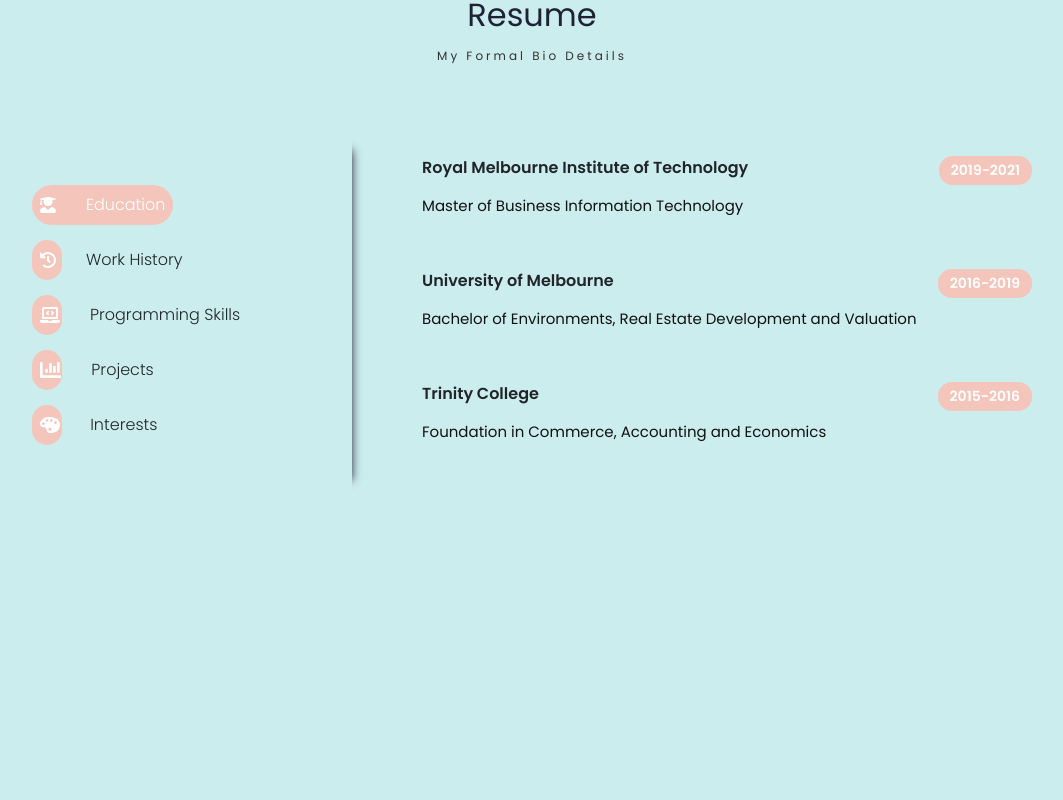
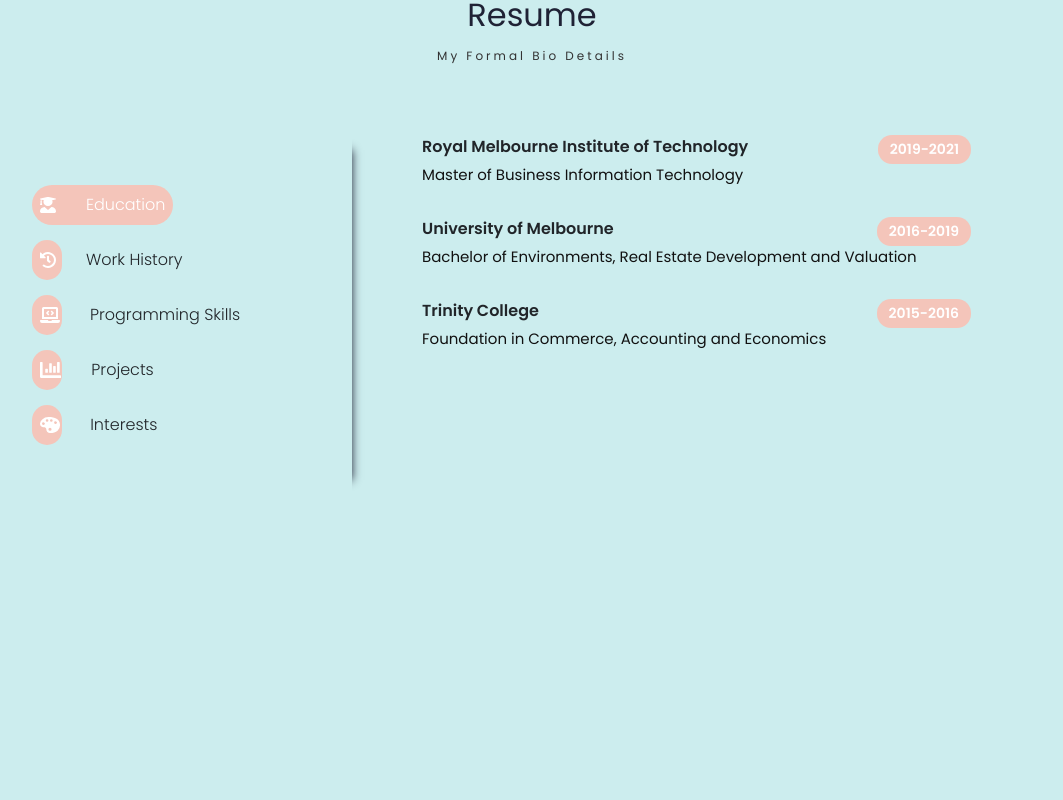
Before and after one commit to bunnyvy/portfoliowebsite, a React (Create React App) app in the folder client/: page / in a window 1280 px wide. Shown: the part 2340-3140 px from the top of the page, without its empty margins (108-1171 px from the left). Built offline with nearby package versions, Linux system fonts and the light colour scheme; a web font is replaced by a local one.

Commit message:
made changes to the resume section

```diff
--- a/client/src/PortfolioContainer/Resume/Resume.css
+++ b/client/src/PortfolioContainer/Resume/Resume.css
@@ -76,7 +76,6 @@
 .resume-screen-container{
     display: flex;
     flex-direction: column;
-    justify-content: space-evenly;
     height: 360px;
     width: 100%;
     font-family: "Poppins Light";
@@ -106,12 +105,13 @@
     font-size: 15px;
     font-family: "Poppins Regular";
     color: #111;
-    margin: 10px 0 0;
+    margin-right: 10%;
 }
 .resume-heading-description{
     text-align: justify;
     font-family: "Poppins Light";
     font-size: 14px;
+    margin-right: 10%;
 }
 .heading-date {
     background-color: #f4c5ba;
@@ -119,6 +119,7 @@
     font-size: 14px;
     border-radius: 14px;
     color: white;
+    margin-right: 10%;
 }
 .skill-parent{
     display: flex;
```
Also changed, not shown: 6 other files (tests, documents, lock files or other folders).
